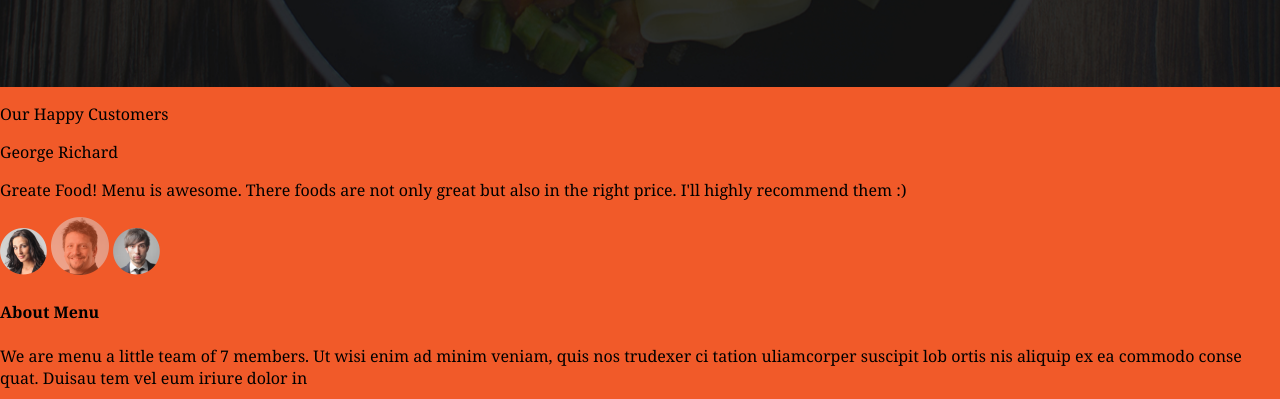
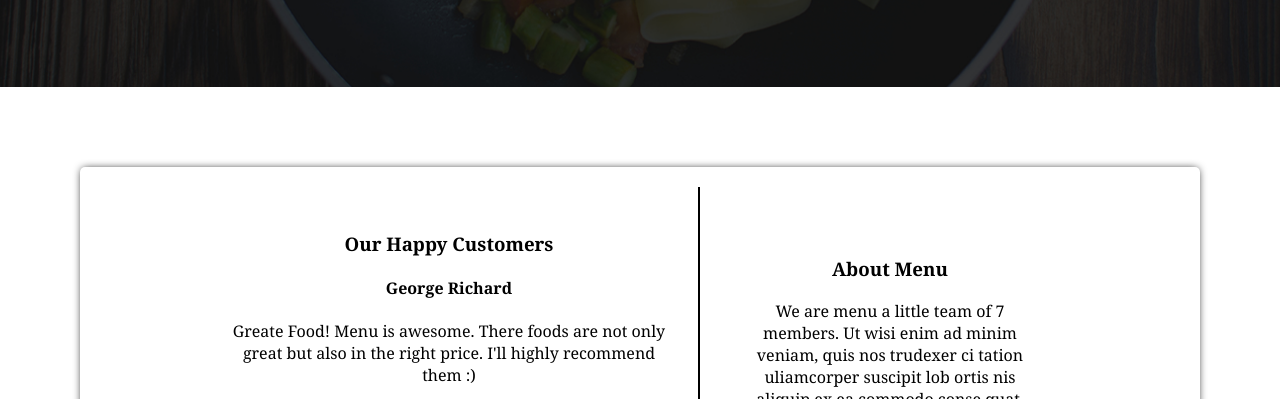
Before and after one commit to layersony/anita_kitchen, a plain HTML site: page index.html in a window 1280 px wide. Shown: the part 3095-3494 px from the top of the page. Drawn offline with Linux system fonts and the light colour scheme.

Commit message:
feedback styling gh-pages

```diff
--- a/index.html
+++ b/index.html
@@ -93,14 +93,14 @@
             <p>Chicken Pizza</p>
           </div>
         </div>
-
       </div>
     </div>
 
     <div class="feedback">
+      <div class="feed_container">
         <div class="customer">
-        <p>Our Happy Customers</p>
-        <p>George Richard</p>
+          <h3>Our Happy Customers</h3>
+          <h4>George Richard</h4>
           <p>Greate Food! Menu is awesome. There foods are not only great but also in the right price. I'll highly recommend them :)</p>
           <div class="feed_img">
             <img src="./images/customers/p1.png" alt="customer1">
@@ -109,8 +109,9 @@
           </div>
         </div>
         <div class="about_menu">
-        <h4>About Menu</h4>
+          <h3>About Menu</h3>
           <p>We are menu a little team of 7 members. Ut wisi enim ad minim veniam, quis nos trudexer ci tation uliamcorper suscipit lob ortis nis aliquip ex ea commodo conse quat. Duisau tem vel eum iriure dolor in</p>
+        </div>
       </div>
     </div>
 
@@ -120,7 +121,7 @@
       <input type="button" value="Subscribe">
     </div>
 
-    <div class="footer">
+    <footer>
       <div class="footer_logo">
         <img src="./images/footerlogos/logo_white.png" alt="footer_logo">
         <p>MENU</p>
@@ -134,6 +135,6 @@
         <img src="./images/footerlogos/pinterest.png" alt="Pinterest">
       </div>
       <p>2016 Menu Restaurant</p>
-    </div>
+    </footer>
   </body>
 </html>
--- a/styles.css
+++ b/styles.css
@@ -1,6 +1,7 @@
 *{
   font-family: Georgia, 'Times New Roman', Times, serif;
   overflow-x: hidden;
+  text-align: center;
 }
 
 body{
@@ -261,3 +262,46 @@ header {
   background-color: white;
   border-right: 1px solid #000000;
 }
+
+/*styling feedback and about menu*/
+
+.feedback {
+  background-color: white;
+  padding: 80px;
+}
+.feedback>.feed_container{
+  background-color: ;
+  display: flex;
+  flex-direction: row;
+  justify-content: center;
+  box-shadow: 0px 0px 8px -2px;
+  border-radius: 5px;
+}
+.feedback>.feed_container>.customer{
+  width: 40%;
+  padding: 25px;
+  margin-top: 20px;
+  margin-bottom: 20px;
+  margin-left: 20px;
+  border-right: 1px solid black;
+}
+.feedback>.feed_container>.about_menu{
+  width: 25%;
+  padding: 50px;
+  margin-top: 20px;
+  margin-bottom: 20px;
+  margin-right: 20px;
+  border-left: 1px solid black;
+
+}
+
+/*subcribe*/
+
+.subscribe {
+  background-color: green;
+}
+
+/*footer*/
+footer{
+
+}
```
Lines whose indentation alone changed are shown as unchanged.
